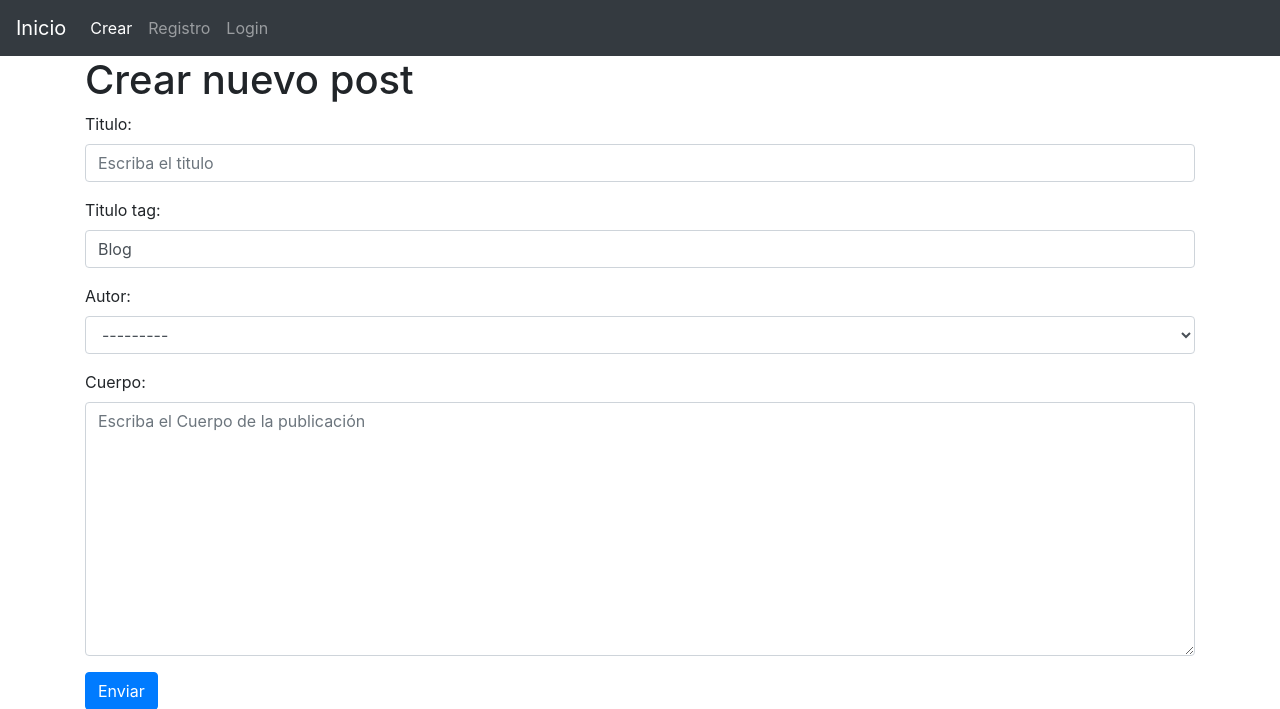
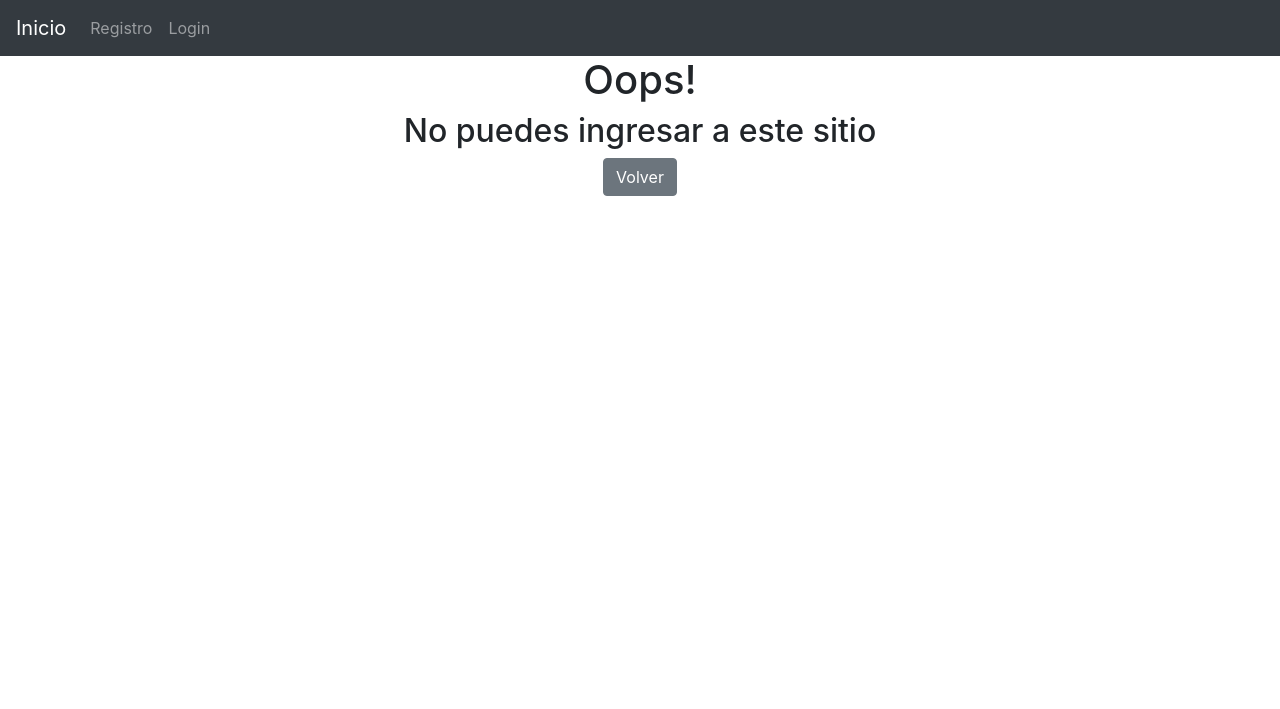
Before and after one commit to SebastianFGarcia/BlogDjango, a Django app: page /create/ in a window 1280 px wide. Shown: the top 709 px of the page. Run offline with Django 3.2, Linux system fonts and the light colour scheme; some libraries are stand-ins or nearby versions.

Commit message:
Añadiendo autenticacion

```diff
--- a/blog/myBlog/templates/Post/create.html
+++ b/blog/myBlog/templates/Post/create.html
@@ -1,5 +1,4 @@
-{% extends 'layout.html' %} {% block title %} Crear Post {% endblock %} {% block content %}
-
+{% extends 'layout.html' %} {% block title %} Crear Post {% endblock %} {% block content %} {% if user.is_authenticated %}
 <h1 class="h1">Crear nuevo post</h1>
 <div class="form-group">
     <form action="" method="post">
@@ -7,4 +6,15 @@
         <button class="btn btn-primary" type="submit">Enviar</button>
     </form>
 </div>
-{% endblock %}
+{% else %}
+
+<div class="row">
+    <div class="col-md-12 ">
+        <h1 class="text-center">Oops!</h1>
+        <h2 class="text-center">No puedes ingresar a este sitio</h2>
+        <div class="text-center">
+            <a class="btn btn-secondary" href="{% url 'home' %}">Volver</a>
+        </div>
+    </div>
+</div>
+{% endif %} {% endblock %}
--- a/blog/myBlog/templates/home.html
+++ b/blog/myBlog/templates/home.html
@@ -3,7 +3,11 @@
 <h1>Publicación</h1>
 <ul>
     {% for post in object_list %}
-    <li><a href="{% url 'detalle-publicacion' post.pk %}">{{ post.titulo }}</a> - {{post.autor.first_name}} {{post.autor.last_name}} - {{post.fecha_publicacion}} -<a href="{% url 'actualizar-publicacion' post.pk %}">[Editar]</a><a href="{% url 'eliminar-publicacion' post.pk %}">[Eliminar]</a></li>
+    <li><a href="{% url 'detalle-publicacion' post.pk %}">{{ post.titulo }}</a> - {{post.autor.first_name}} {{post.autor.last_name}} - {{post.fecha_publicacion}} {% if user.is_authenticated %} -
+        <a href="{% url 'actualizar-publicacion' post.pk %}">[Editar]</a>
+        <a href="{% url 'eliminar-publicacion' post.pk %}">[Eliminar]</a></li>
+    {% endif %}
+    <p class="text-justify">{{post.cuerpo | slice:":250" | safe}}....</p>
     {% endfor %}
 </ul>
 {% endblock %}
--- a/blog/myBlog/templates/nav_bar.html
+++ b/blog/myBlog/templates/nav_bar.html
@@ -6,15 +6,21 @@
 
     <div class="collapse navbar-collapse" id="navbarSupportedContent">
         <ul class="navbar-nav mr-auto">
+            {% if user.is_authenticated %}
             <li class="nav-item active">
                 <a class="nav-link" href="{% url 'crear_publicacion' %}">Crear<span class="sr-only">(current)</span></a>
             </li>
+            <li class="nav-item">
+                <a class="nav-link" href="{% url 'logout' %}">Logout</a>
+            </li>
+            {% else %}
             <li class="nav-item">
                 <a class="nav-link" href="{% url 'registro' %}">Registro</a>
             </li>
             <li class="nav-item">
                 <a class="nav-link" href="{% url 'login' %}">Login</a>
             </li>
+            {% endif %}
         </ul>
     </div>
 </nav>
```
Also changed, not shown: blog/myBlog/templates/Post/delete.html (+13 -3 lines), blog/myBlog/templates/Post/show.html (+7 -2 lines), blog/myBlog/templates/Post/update.html (+13 -3 lines).
